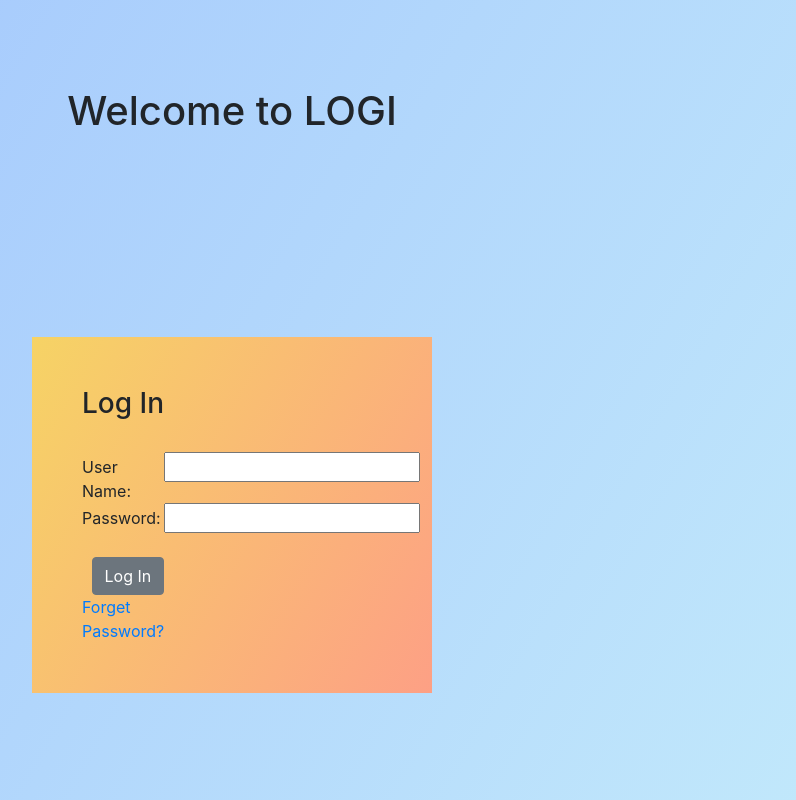
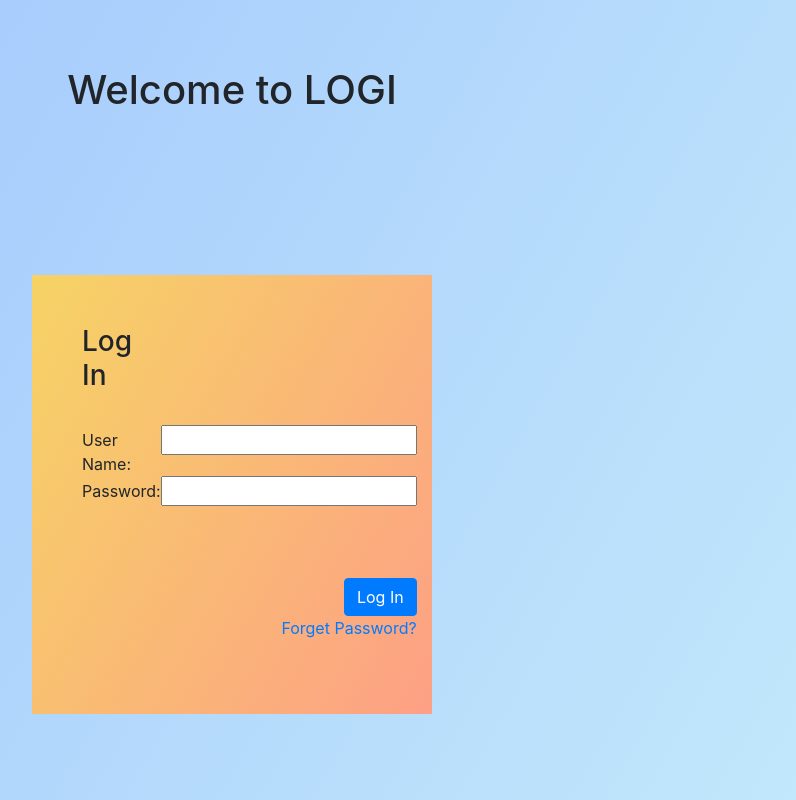
Before and after one commit to rezagitrepo/logi_frontend, an Angular app: page /login in a window 1280 px wide. Shown: the whole page, without its empty margins (408-1204 px from the left). Built offline with nearby package versions, Linux system fonts and the light colour scheme.

Commit message:
2nd commit

```diff
--- a/src/app/login/login.component.css
+++ b/src/app/login/login.component.css
@@ -25,4 +25,12 @@ input{ display: table-cell; }
 form { display: table;      }
 p{ display: table-row;  }
 
-.mv-right{ float: right; }
+.mv-right{ float: right;text-align:right;
+  display:table-row;
+  padding: 6px;
+  background:#610;
+  padding:10px;
+  width:100%;
+  text-align:right;
+
+}
--- a/src/app/login/login.component.html
+++ b/src/app/login/login.component.html
@@ -17,15 +17,22 @@
         <p>
             <label> Password:</label> <input type="password" name='password' ngModel>
         </p>
-        <!-- <p> -->
+        <br>
+        <br>
+        <br>
+        <p>
+            <label></label><button type="submit" class="btn btn-primary float-right" >Log In</button>
+        </p>
+
+        <p>
+            <label></label><a href="password page" style="float: right;" class="float-right">Forget Password?</a>
+        </p>
+
             <br>
-            <div class="mv-right">
-                <button type="submit" class="btn btn-secondary float-right">Log In</button>
-                <br>
-                <a href="password page" style="float: right;" class="float-right">Forget Password?</a>
-            </div>
-        <!-- </p> -->
+
+
     </form>
+
 
 </div>
 
```
